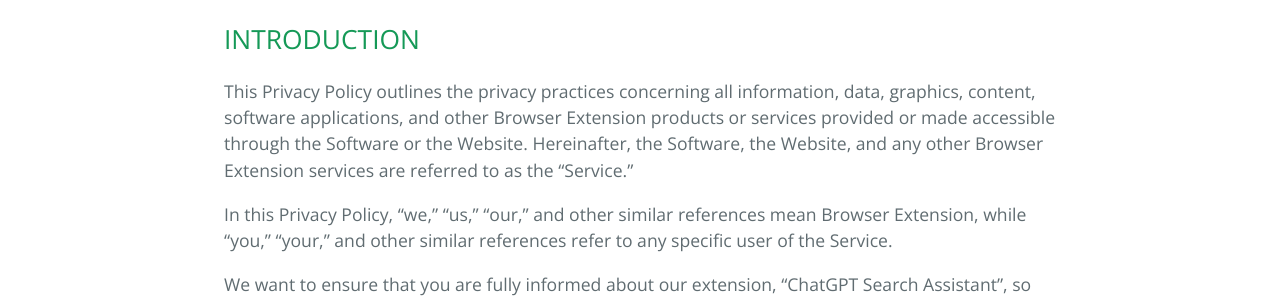
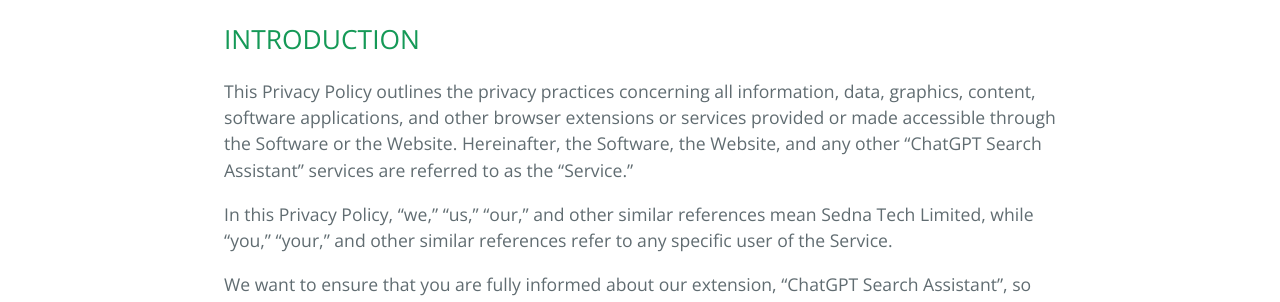
Before and after one commit to sedna-tech/aliexpress-coupons-finder, a Jekyll site: the page built from privacy-policy.md, in a window 1280 px wide and 900 px high. Shown: the part 340-642 px from the top of the window. Built offline with Jekyll 4.4.1, drawn with Linux system fonts in a browser that asks for light colours; the repository's description, which GitHub fills in, is left out.

Commit message:
feat: update introduction

```diff
--- a/privacy-policy.md
+++ b/privacy-policy.md
@@ -8,9 +8,9 @@ Last updated on Apr 21, 2024
 
 ## INTRODUCTION
 
-This Privacy Policy outlines the privacy practices concerning all information, data, graphics, content, software applications, and other Browser Extension products or services provided or made accessible through the Software or the Website. Hereinafter, the Software, the Website, and any other Browser Extension services are referred to as the “Service.”
+This Privacy Policy outlines the privacy practices concerning all information, data, graphics, content, software applications, and other browser extensions or services provided or made accessible through the Software or the Website. Hereinafter, the Software, the Website, and any other “ChatGPT Search Assistant” services are referred to as the “Service.”
 
-In this Privacy Policy, “we,” “us,” “our,” and other similar references mean Browser Extension, while “you,” “your,” and other similar references refer to any specific user of the Service.
+In this Privacy Policy, “we,” “us,” “our,” and other similar references mean Sedna Tech Limited, while “you,” “your,” and other similar references refer to any specific user of the Service.
 
 We want to ensure that you are fully informed about our extension, “ChatGPT Search Assistant”, so you understand your interaction with us. Please carefully read this Privacy Policy, as installing our extension or visiting our website implies your acceptance of the practices listed here.
 
```
